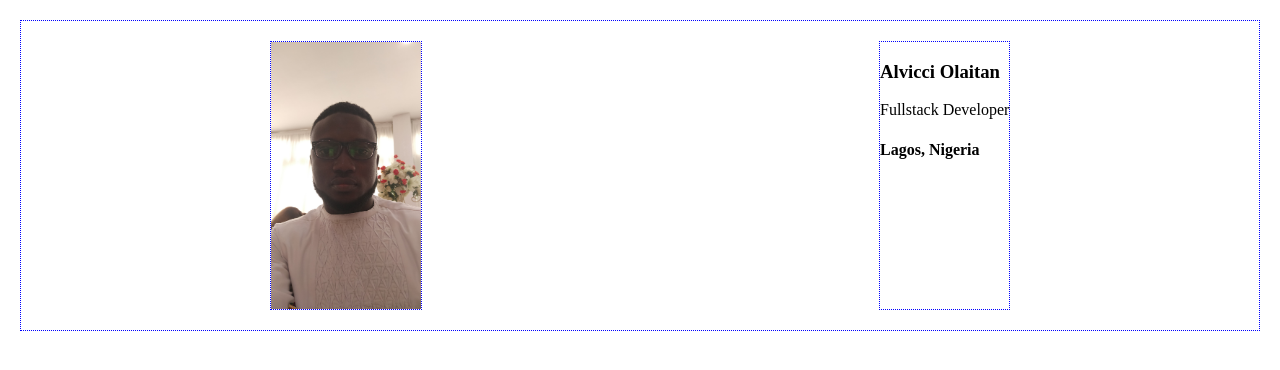
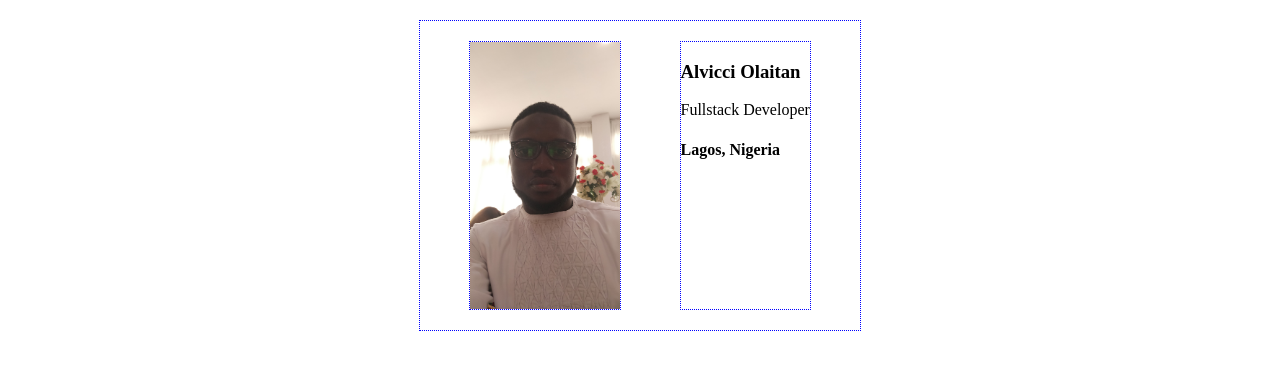
Before and after one commit to hi-heavens/digital_business_card, a plain HTML site: page index.html in a window 1280 px wide. Drawn offline with nearby package versions, Linux system fonts and the light colour scheme.

Commit message:
Center the card

```diff
--- a/styles.css
+++ b/styles.css
@@ -10,6 +10,9 @@ body {
     padding: 20px;
     display: flex;
     justify-content: space-around;
+    width: 400px;
+    margin-left: auto;
+    margin-right: auto;
 }
 
 .dotted-border {
```
